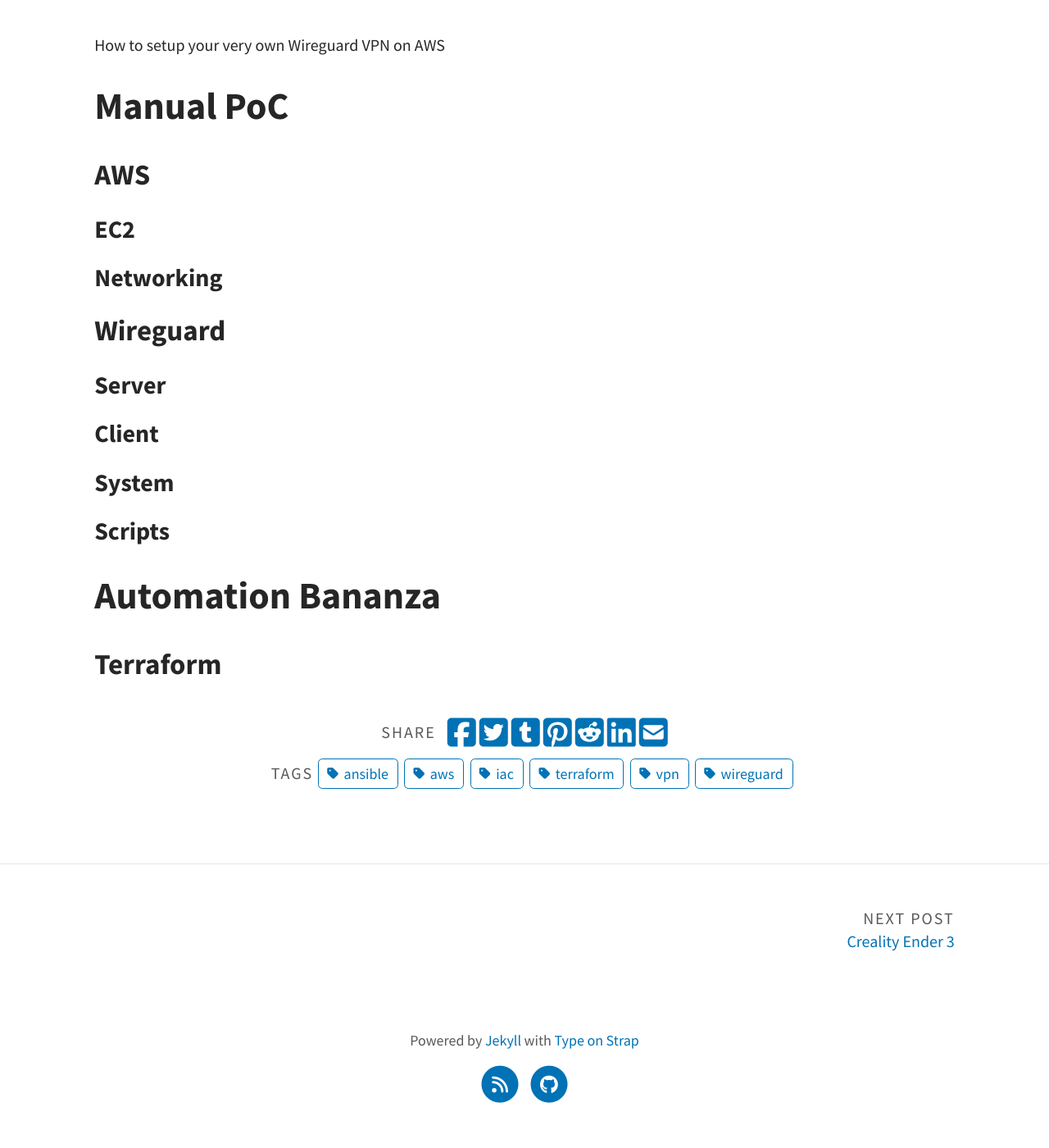
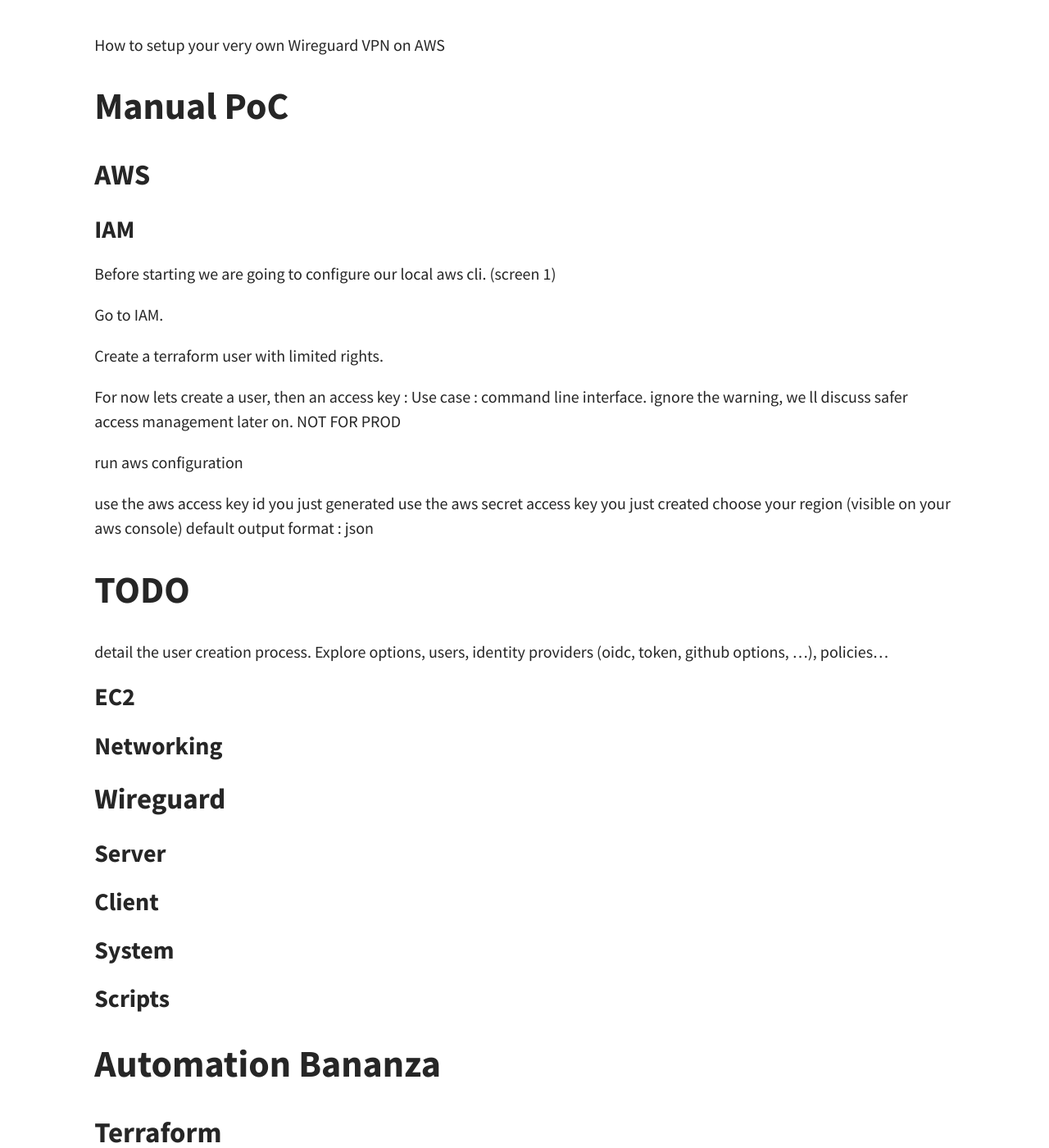
Before and after one commit to cristalcorp/cristalcorp.github.io, a Jekyll site: the page built from _posts/2025-06-25-Wireguard.md, in a window 1280 px wide and 1400 px high, scrolled down 304 px. Shown: the whole window at 82% size. Built offline with Jekyll 4.4.1, drawn with Linux system fonts in a browser that asks for light colours; a script that is not in the unit is left out.

Commit message:
wireguard draft

```diff
--- a/_posts/2025-06-25-Wireguard.md
+++ b/_posts/2025-06-25-Wireguard.md
@@ -12,6 +12,30 @@ How to setup your very own Wireguard VPN on AWS
 
 
 ## AWS
+
+### IAM
+
+Before starting we are going to configure our local aws cli.
+(screen 1)
+
+Go to IAM.
+
+Create a terraform user with limited rights.
+
+For now lets create a user, then an access key :
+Use case : command line interface. ignore the warning, we ll discuss safer access management later on. NOT FOR PROD
+
+run aws configuration
+
+use the aws access key id you just generated
+use the aws secret access key you just created
+choose your region (visible on your aws console)
+default output format : json
+
+# TODO
+
+detail the user creation process. Explore options, users, identity providers (oidc, token, github options, ...), policies...
+
 
 ### EC2
 
```
Also changed, not shown: _posts/2024-12-14-Arch.md (added, +18 -0 lines).
